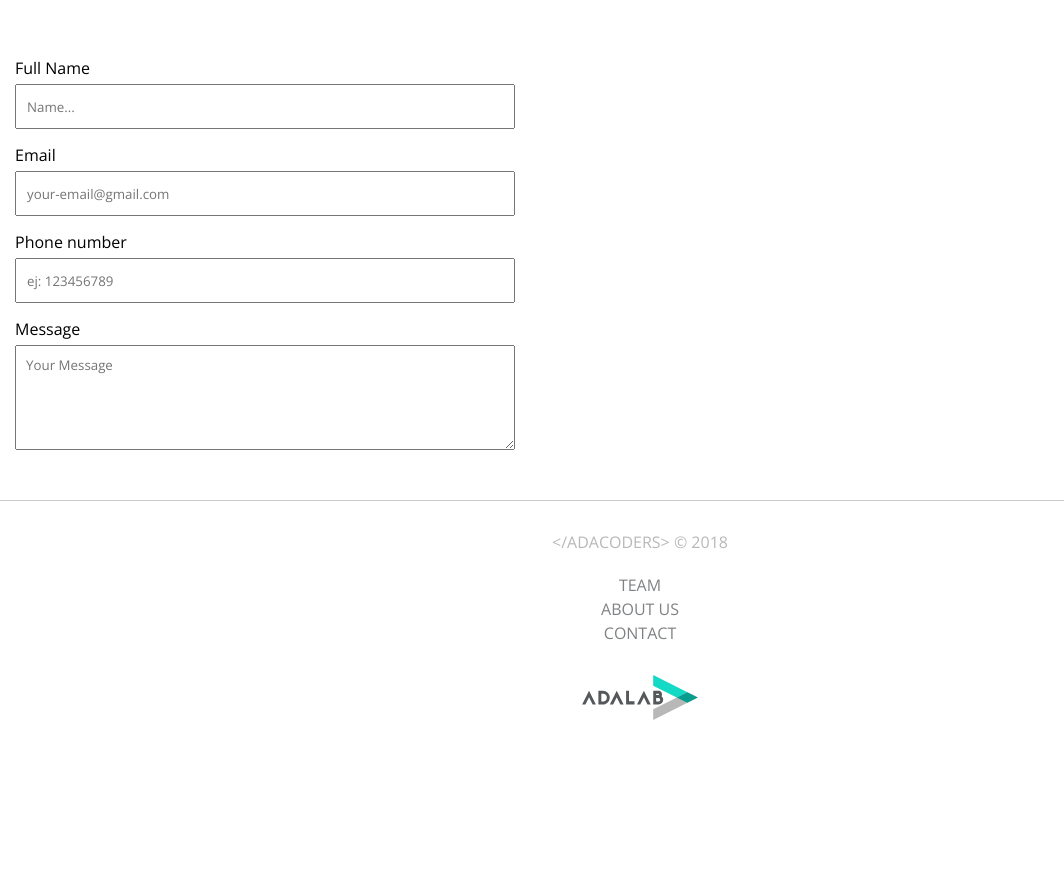
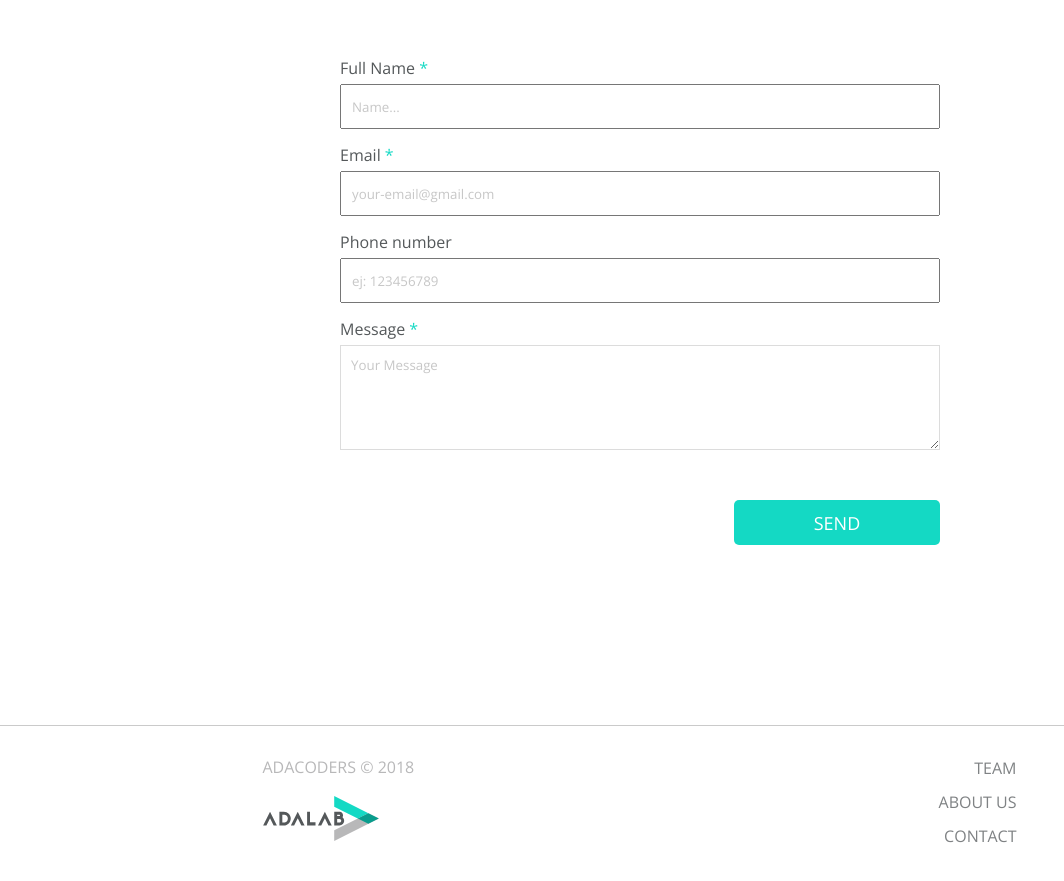
Before and after one commit to palomaviolin/e-s1-adacoders, a plain HTML site: page contact.html in a window 1280 px wide. Shown: the part 577-1458 px from the top of the page, without its empty margins (0-1064 px from the left). Before the commit the page ends 1342 px from the top, so only its background shows below. Drawn offline with nearby package versions, Linux system fonts and the light colour scheme.

Commit message:
Make a responsive footer and create a button for contact form

```diff
--- a/contact.html
+++ b/contact.html
@@ -44,14 +44,15 @@
         <div class="contact_rule">All fields marked with <span class="green">*</span> are required.</div>
     </section>
 
-    <section>
+    <form>
         <div class="contact-form">
-            <label for="">Full Name</label>
+            <label for="">Full Name <span class="green">*</span></label>
             <input type="text" placeholder="Name...">
         </div>
 
+        <div class="mail-phone_container">
             <div class="contact-form">
-            <label for="">Email</label>
+                <label for="">Email <span class="green">*</span></label>
                 <input type="email" placeholder="your-email@gmail.com">
             </div>
 
@@ -59,27 +60,28 @@
                 <label for="">Phone number</label>
                 <input type="tel" placeholder="ej: 123456789">
             </div>
-
+        </div>
         <div class="contact-form">
-                <label for="">Message</label>
+            <label for="">Message <span class="green">*</span></label>
             <textarea class="message-form" placeholder="Your Message"></textarea>
-
         </div>
-    </section>
+        <button class="button">SEND</button>
+        <div class="clear"></div>
+    </form>
     <!-- footer  -->
     <footer>
-        <div class="group_name">&lt;/ADACODERS&gt; &#169; 2018</div>
+        <div class="footer_container">
+            <div class="group_name">ADACODERS &#169; 2018</div>
             <nav class="site_map">
                 <ul class="nav">
-                <li><a href="index.html#team" class="nav-footer">TEAM</a></li>
-                <li><a href="index.html#about-us" class="nav-footer">ABOUT US</a></li>
+                    <li><a href="#team" class="nav-footer">TEAM</a></li>
+                    <li><a href="#about-us" class="nav-footer">ABOUT US</a></li>
                     <li><a href="contact.html" class="nav-footer">CONTACT</a></li>
                 </ul>
             </nav>
-        <a class="home" href="index.html"><div class="logo"></div></a>
+            <a class="logo" href="index.html"></a>
+        </div>
     </footer>
-
-
 </body>
 
 </html>
--- a/styles/main.css
+++ b/styles/main.css
@@ -436,12 +436,14 @@ main {
 	margin: 0 auto;
 }
 footer {
-	border-top: 1px solid #cacaca;
-	padding: 30px 0 45px;
+    border-top: 1px solid #cacaca;
+    margin: 45px 0;
+}
+.footer_container {
 	display: flex;
 	flex-direction: column;
 	width: 100%;
-	margin: 45px auto 0;
+	margin: 30px auto 0;
 }
 .group_name {
 	color: #b8b8b9;
@@ -474,17 +476,50 @@ footer {
 	width: 100%;
 }
 .logo {
+    display: block;
 	width: 116px;
 	height: 45px;
 	background-image: url(../images/logo-adalab.svg);
 	background-repeat: no-repeat;
 	background-position: center;
 	background-size: contain;
-	margin: 0 auto;
+    margin: 0 auto;
 }
 .nav {
 	text-align: center;
 }
+@media (min-width:768px) { /* Footer styles for tablet */
+    footer {
+        margin: 60px 0;
+    }
+    .footer_container {
+        flex-direction: row;
+        justify-content: space-between;
+        position: relative;
+        padding: 0 40px;
+    }
+    .site_map {
+        margin-bottom: 0;
+    }
+    .nav{
+        text-align: right;
+    }
+    .nav-footer {
+        margin-bottom: 10px;
+    }
+    .logo {
+        position: absolute;
+        top: 40px;
+    }
+}
+@media (min-width:1200px) { /* Footer styles for desktop */
+    .footer_container {
+        padding: 0;
+        max-width: 755px;
+    }
+}
+
+
 /* End of footer styles */
 
 
@@ -512,7 +547,7 @@ footer {
 }
 .contact_rule {
 	font-size: 12px;
-    color: #a8a8a8;
+    color: #c7c7c7;
     margin-bottom: 60px;
 }
 .green {
@@ -521,6 +556,11 @@ footer {
 
 
     /* CONTACT FORM */
+form {
+    color: #54585a;
+    width: 600px;
+    margin: 0 auto;
+}
 
 .contact-form input {
     display: block;
@@ -531,8 +571,8 @@ footer {
 }
 
 .contact-form {
-    margin: 0 15px 15px;
-    max-width: 500px;
+    margin: 0 0 15px;
+    max-width: 600px;
 }
 
 .message-form{
@@ -540,4 +580,44 @@ footer {
     width: 100%;
     padding: 10px;
     margin: 5px 0 0;
+    border: 1px solid #dcdcdc;
 }
+::placeholder {
+    color: #c7c7c7;
+}
+.button {
+    margin: 30px 0 120px;
+    width: 206px;
+    height: 45px;
+    background-color: #14d9c4;
+    border: none;
+    border-radius: 5px;
+    color: #fff;
+    font-size: 18px;
+    float: right;
+    position: relative;
+    overflow: hidden;
+    z-index: 2;
+}
+.button::before {
+    content: "";
+    width: 100%;
+    height: 0;
+    border-radius: 5px;
+    position: absolute;
+    z-index: -1;
+    top: 0;
+    left: 0;
+    background-color: #099d8d;
+    transition: all 0.3s ease-in-out;
+}
+.button:hover {
+    cursor: pointer;
+}
+.button:hover::before {
+    height: 45px;
+    z-index: 1;
+}
+.clear {
+    clear: both;
+}
```
Also changed, not shown: index.html (+4 -4 lines). Lines whose indentation alone changed are shown as unchanged.
